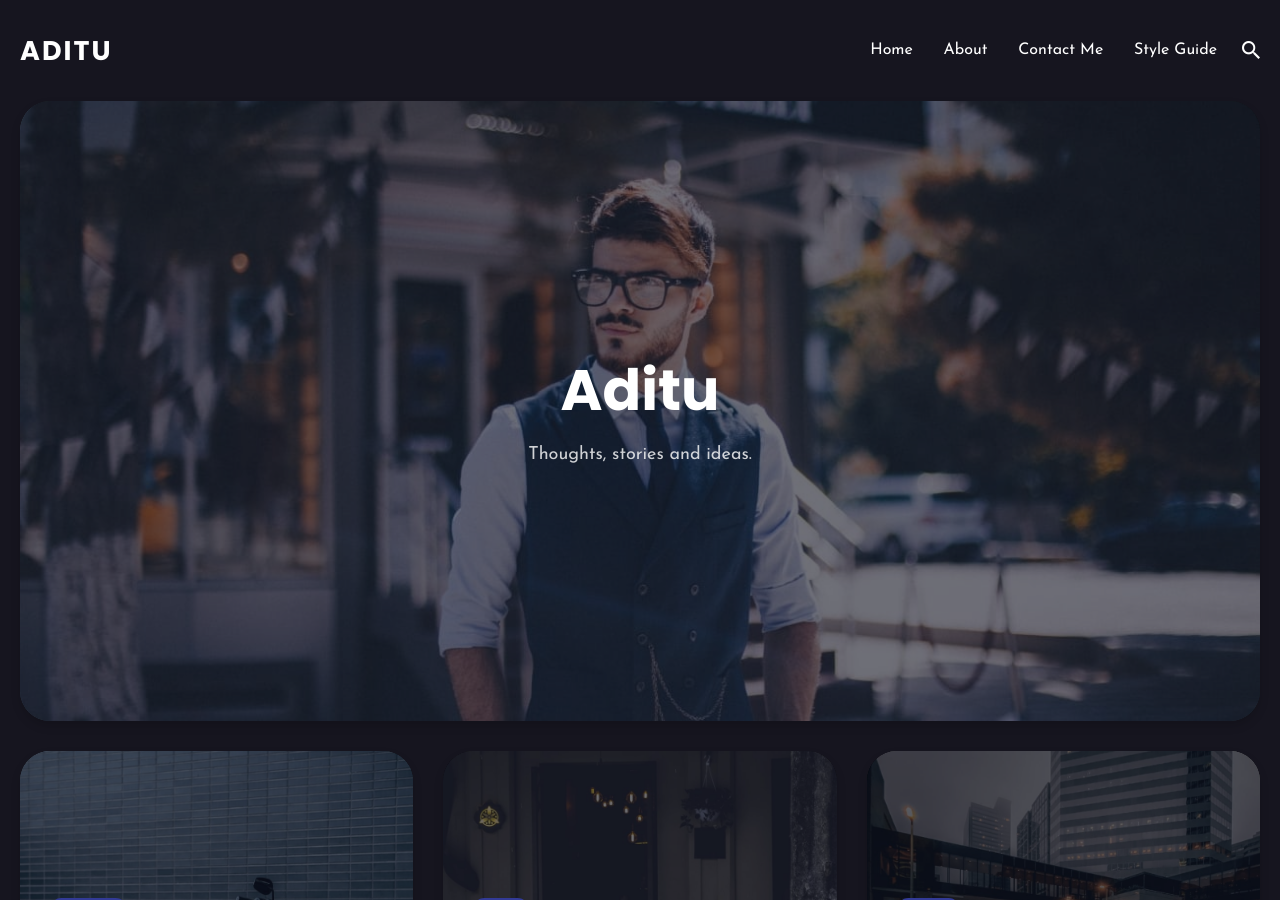
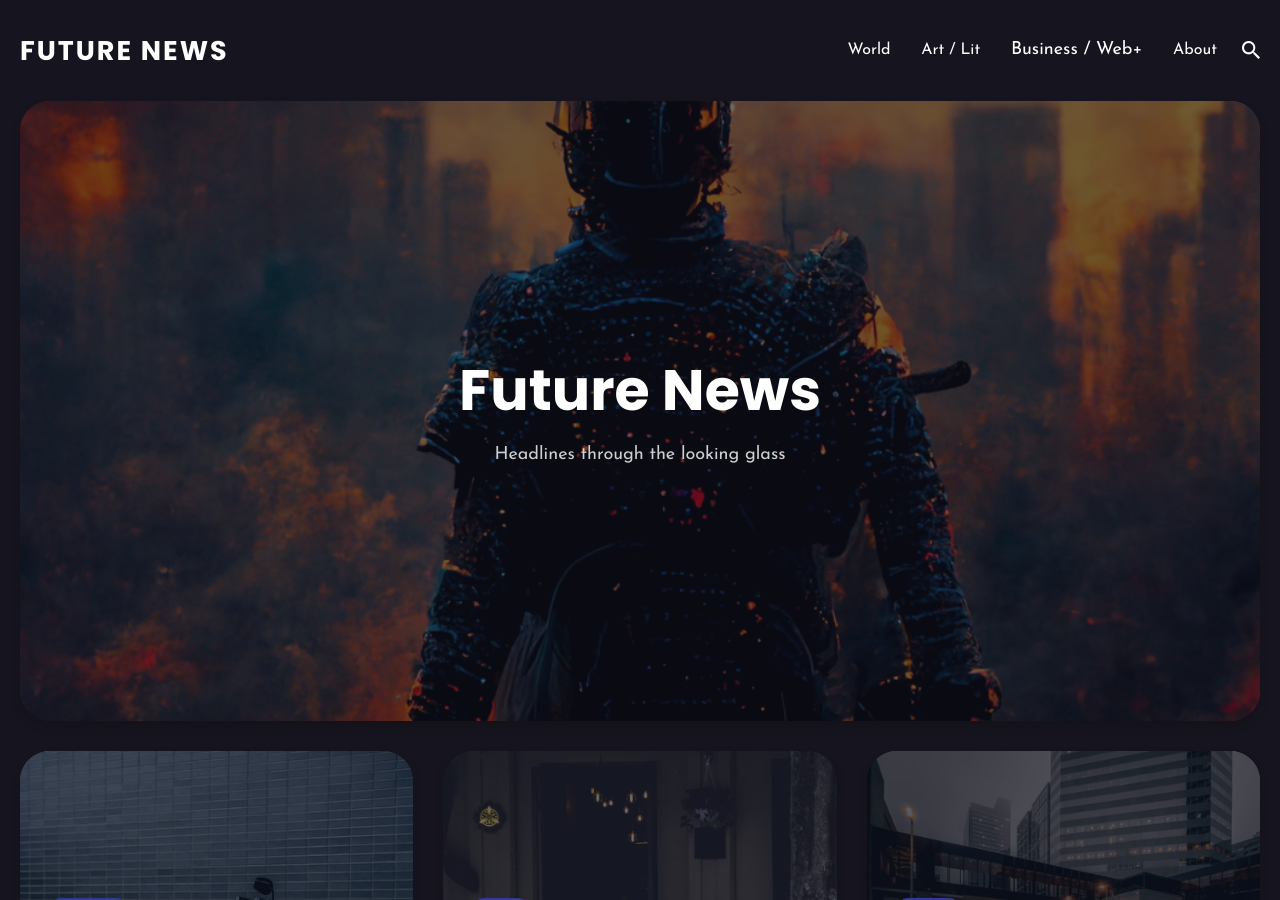
Before and after one commit to nan3333/futurenews, a Jekyll site: the page built from index.html, in a window 1280 px wide and 900 px high. Built offline with Jekyll 4.4.1, drawn with Linux system fonts in a browser that asks for light colours; nearby versions of some CDN libraries; the list of posts is cut into pages by our own code; some of the changed text lies outside the part shown.

Commit message:
initial mods

```diff
--- a/404.html
+++ b/404.html
@@ -1,7 +1,7 @@
 ---
 layout: page
 title: Page not found
-image: '/images/32.jpg'
+image: '/images/fn/nf1.png'
 permalink: /404.html
 ---
 
--- a/_config.yml
+++ b/_config.yml
@@ -1,10 +1,10 @@
 #-------------------------------
 # General Site Settings
-title: Aditu
+title: Future News
 logo: # You can add own logo. For example '/images/logo.png'.
-description: Aditu is a stylish and modern dark theme with a clean and unique design.
+description: Headlines through the looking glass
 baseurl: "" # The subpath of your site, e.g. /blog
-url: "" # The base hostname & protocol for your site, e.g. http://example.com
+url: "https://futurenewsbrg.netlify.app" # The base hostname & protocol for your site, e.g. http://example.com
 
 
 #-------------------------------
@@ -17,9 +17,9 @@ author:
 #-------------------------------
 # Hero Settings
 hero:
-  title: Aditu
-  description: Thoughts, stories and ideas.
-  image: '/images/01.jpg'
+  title: Future News
+  description: Headlines through the looking glass
+  image: '/images/fn/futureman.png'
 
 
 #-------------------------------
--- a/_includes/navigation.html
+++ b/_includes/navigation.html
@@ -1,14 +1,17 @@
 <ul class="nav__list list-reset">
+  <!--<li class="nav__item">
+    <a href="{{ site.baseurl }}/" class="nav__link">Home</a>
+  </li>-->
   <li class="nav__item">
-    <a href="{{ site.baseurl }}/" class="nav__link">Home</a>
+    <a href="/tag/world" class="nav__link">World</a>
   </li>
-  {% for page in site.pages %}
-    {% unless page.name == 'tags.html' or page.name == '404.html' %}
-      {% if page.title %}
-      <li class="nav__item">
-        <a href="{{ page.url | prepend: site.baseurl }}" class="nav__link">{{ page.title }}</a>
-      </li>
-      {% endif %}
-    {% endunless %}
-  {% endfor %}
+  <li class="nav__item">
+    <a href="/tag/classical" class="nav__link"> Art / Lit</a>
+  </li>
+  <li class="nav__item">
+    <a href="/tag/webp" class="nav__item">Business / Web+</a>
+  </li>
+  <li class="nav__item">
+    <a href="/about" class="nav__link">About</a>
+  </li>
 </ul>
```
Also changed, not shown: Gemfile.lock (added), images/fn/futureman.png (added), images/fn/office.png (added), images/fn/office2.png (added), 3 other files.
